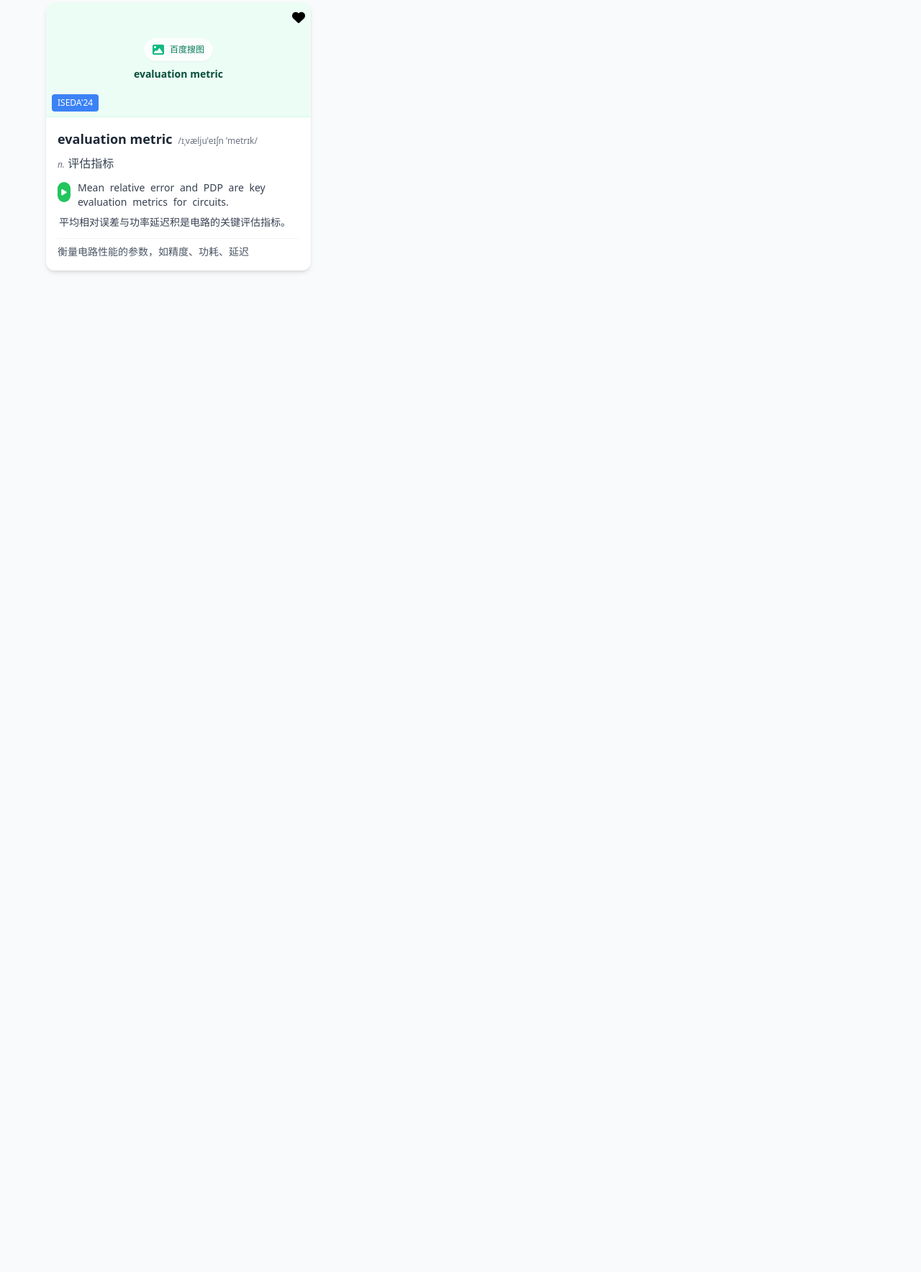
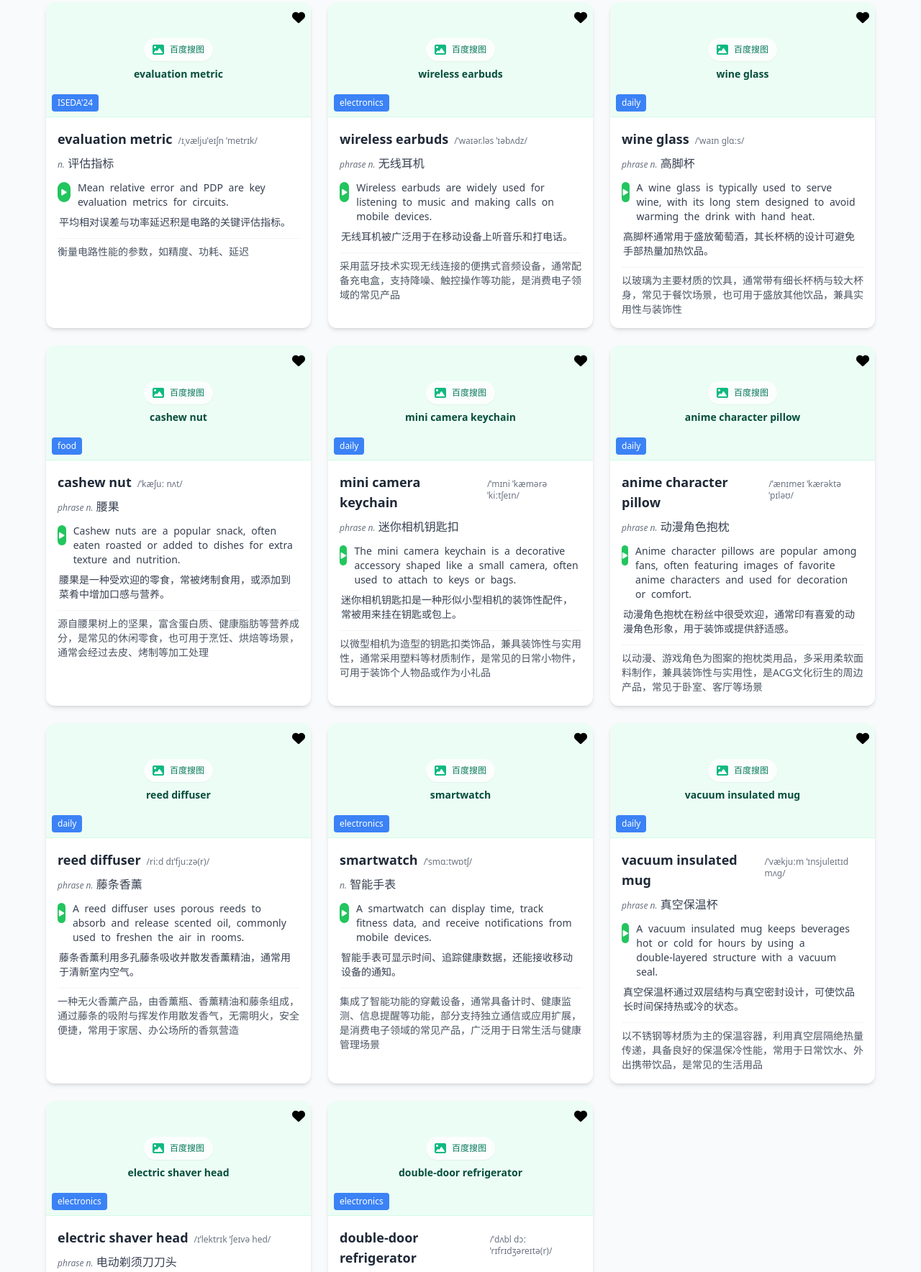
Before and after one commit to nikeshidecizhen/word-review, a plain HTML site: page English_v3/index.html in a window 1280 px wide. Shown: the part 5900-7668 px from the top of the page at 72% size. Before the commit the page ends 6292 px from the top, so only its background shows below. Drawn offline with nearby package versions, Linux system fonts and the light colour scheme.

Commit message:
Add files via upload

```diff
--- a/English_v3/index.html
+++ b/English_v3/index.html
@@ -50,8 +50,8 @@
   </div>
 
   <script src="words.js"></script>
-
-<script src="iseda.js"></script> <!-- 新增2：单词补充 -->
+  <script src="iseda.js"></script> <!-- 新增2：单词补充 -->
+  <script src="item.js"></script> <!-- 新增3：单词补充 -->
 
   <script src="reviewModule.js"></script> <!-- 新增1 -->
 
--- /dev/null
+++ b/English_v3/item.js
@@ -0,0 +1,120 @@
+const ITEMS = [
+  {
+    "word": "wireless earbuds",
+    "ipa": "/ˈwaɪər.ləs ˈɪəbʌdz/",
+    "pos": "phrase n.",
+    "translation": "无线耳机",
+    "pinyin": "wú xiàn ěr jī",
+    "example1": "Wireless earbuds are widely used for listening to music and making calls on mobile devices.",
+    "example1Translation": "无线耳机被广泛用于在移动设备上听音乐和打电话。",
+    "extension": "采用蓝牙技术实现无线连接的便携式音频设备，通常配备充电盒，支持降噪、触控操作等功能，是消费电子领域的常见产品",
+    "category": "electronics"
+  },
+  {
+    "word": "wine glass",
+    "ipa": "/ˈwaɪn ɡlɑːs/",
+    "pos": "phrase n.",
+    "translation": "高脚杯",
+    "pinyin": "gāo jiǎo bēi",
+    "example1": "A wine glass is typically used to serve wine, with its long stem designed to avoid warming the drink with hand heat.",
+    "example1Translation": "高脚杯通常用于盛放葡萄酒，其长杯柄的设计可避免手部热量加热饮品。",
+    "extension": "以玻璃为主要材质的饮具，通常带有细长杯柄与较大杯身，常见于餐饮场景，也可用于盛放其他饮品，兼具实用性与装饰性",
+    "category": "daily"
+  },
+  {
+    "word": "cashew nut",
+    "ipa": "/ˈkæʃuː nʌt/",
+    "pos": "phrase n.",
+    "translation": "腰果",
+    "pinyin": "yāo guǒ",
+    "example1": "Cashew nuts are a popular snack, often eaten roasted or added to dishes for extra texture and nutrition.",
+    "example1Translation": "腰果是一种受欢迎的零食，常被烤制食用，或添加到菜肴中增加口感与营养。",
+    "extension": "源自腰果树上的坚果，富含蛋白质、健康脂肪等营养成分，是常见的休闲零食，也可用于烹饪、烘焙等场景，通常会经过去皮、烤制等加工处理",
+    "category": "food"
+  },
+  {
+    "word": "mini camera keychain",
+    "ipa": "/ˈmɪni ˈkæmərə ˈkiːtʃeɪn/",
+    "pos": "phrase n.",
+    "translation": "迷你相机钥匙扣",
+    "pinyin": "mí nǐ xiàng jī yào shi kòu",
+    "example1": "The mini camera keychain is a decorative accessory shaped like a small camera, often used to attach to keys or bags.",
+    "example1Translation": "迷你相机钥匙扣是一种形似小型相机的装饰性配件，常被用来挂在钥匙或包上。",
+    "extension": "以微型相机为造型的钥匙扣类饰品，兼具装饰性与实用性，通常采用塑料等材质制作，是常见的日常小物件，可用于装饰个人物品或作为小礼品",
+    "category": "daily"
+  },
+  {
+    "word": "anime character pillow",
+    "ipa": "/ˈænɪmeɪ ˈkærəktə ˈpɪləʊ/",
+    "pos": "phrase n.",
+    "translation": "动漫角色抱枕",
+    "pinyin": "dòng màn jué sè bào zhèn",
+    "example1": "Anime character pillows are popular among fans, often featuring images of favorite anime characters and used for decoration or comfort.",
+    "example1Translation": "动漫角色抱枕在粉丝中很受欢迎，通常印有喜爱的动漫角色形象，用于装饰或提供舒适感。",
+    "extension": "以动漫、游戏角色为图案的抱枕类用品，多采用柔软面料制作，兼具装饰性与实用性，是ACG文化衍生的周边产品，常见于卧室、客厅等场景",
+    "category": "daily"
+  },
+  {
+    "word": "reed diffuser",
+    "ipa": "/riːd dɪˈfjuːzə(r)/",
+    "pos": "phrase n.",
+    "translation": "藤条香薰",
+    "pinyin": "téng tiáo xiāng xūn",
+    "example1": "A reed diffuser uses porous reeds to absorb and release scented oil, commonly used to freshen the air in rooms.",
+    "example1Translation": "藤条香薰利用多孔藤条吸收并散发香薰精油，通常用于清新室内空气。",
+    "extension": "一种无火香薰产品，由香薰瓶、香薰精油和藤条组成，通过藤条的吸附与挥发作用散发香气，无需明火，安全便捷，常用于家居、办公场所的香氛营造",
+    "category": "daily"
+  },
+  {
+    "word": "smartwatch",
+    "ipa": "/ˈsmɑːtwɒtʃ/",
+    "pos": "n.",
+    "translation": "智能手表",
+    "pinyin": "zhì néng shǒu biǎo",
+    "example1": "A smartwatch can display time, track fitness data, and receive notifications from mobile devices.",
+    "example1Translation": "智能手表可显示时间、追踪健康数据，还能接收移动设备的通知。",
+    "extension": "集成了智能功能的穿戴设备，通常具备计时、健康监测、信息提醒等功能，部分支持独立通信或应用扩展，是消费电子领域的常见产品，广泛用于日常生活与健康管理场景",
+    "category": "electronics"
+  },
+  {
+    "word": "vacuum insulated mug",
+    "ipa": "/ˈvækjuːm ˈɪnsjuleɪtɪd mʌɡ/",
+    "pos": "phrase n.",
+    "translation": "真空保温杯",
+    "pinyin": "zhēn kōng bǎo wēn bēi",
+    "example1": "A vacuum insulated mug keeps beverages hot or cold for hours by using a double-layered structure with a vacuum seal.",
+    "example1Translation": "真空保温杯通过双层结构与真空密封设计，可使饮品长时间保持热或冷的状态。",
+    "extension": "以不锈钢等材质为主的保温容器，利用真空层隔绝热量传递，具备良好的保温保冷性能，常用于日常饮水、外出携带饮品，是常见的生活用品",
+    "category": "daily"
+  },
+  {
+    "word": "electric shaver head",
+    "ipa": "/ɪˈlektrɪk ˈʃeɪvə hed/",
+    "pos": "phrase n.",
+    "translation": "电动剃须刀刀头",
+    "pinyin": "diàn dòng tì xū dāo dāo tóu",
+    "example1": "The electric shaver head is a replaceable component that contains the cutting blades, usually cleaned or replaced regularly for optimal performance.",
+    "example1Translation": "电动剃须刀刀头是包含刀片的可替换部件，通常需定期清洁或更换以保证最佳使用效果。",
+    "extension": "电动剃须刀的核心工作部件，多采用金属网罩与旋转/往复式刀片组合结构，用于贴合面部并切割胡须，是电动剃须产品的易损耗配件，需定期维护或更换",
+    "category": "electronics"
+  },
+  {
+    "word": "double-door refrigerator",
+    "ipa": "/ˈdʌbl dɔː ˈrɪfrɪdʒəreɪtə(r)/",
+    "pos": "phrase n.",
+    "translation": "双门冰箱",
+    "pinyin": "shuāng mén bīng xiāng",
+    "example1": "A double-door refrigerator has separate compartments for refrigeration and freezing, widely used in households to store food and keep it fresh.",
+    "example1Translation": "双门冰箱设有冷藏与冷冻两个独立隔间，广泛用于家庭中储存食物并保持其新鲜度。",
+    "extension": "常见的家用制冷电器，采用上下双门结构分别实现冷藏（保鲜）与冷冻（低温存储）功能，通过压缩机与制冷系统维持内部低温环境，是现代家庭必备的家电产品之一",
+    "category": "electronics"
+  }
+];
+
+(function () {
+  if (typeof WORDS !== 'undefined' && Array.isArray(WORDS)) {
+    WORDS.push(...ITEMS);
+  } else {
+    window.WORDS = ITEMS.slice();
+  }
+})();
```
